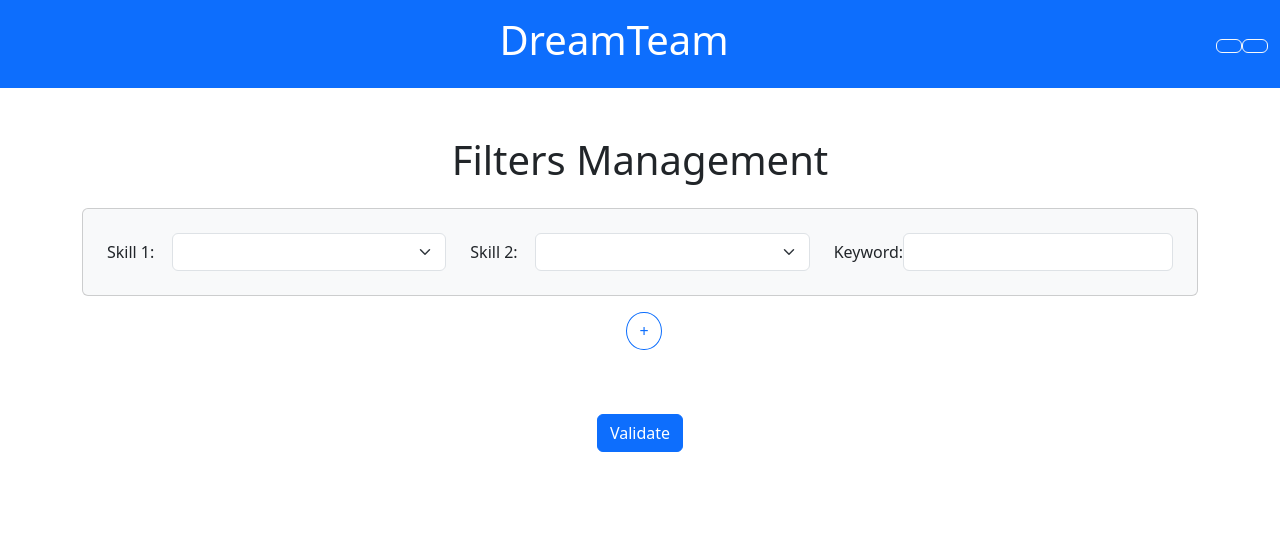
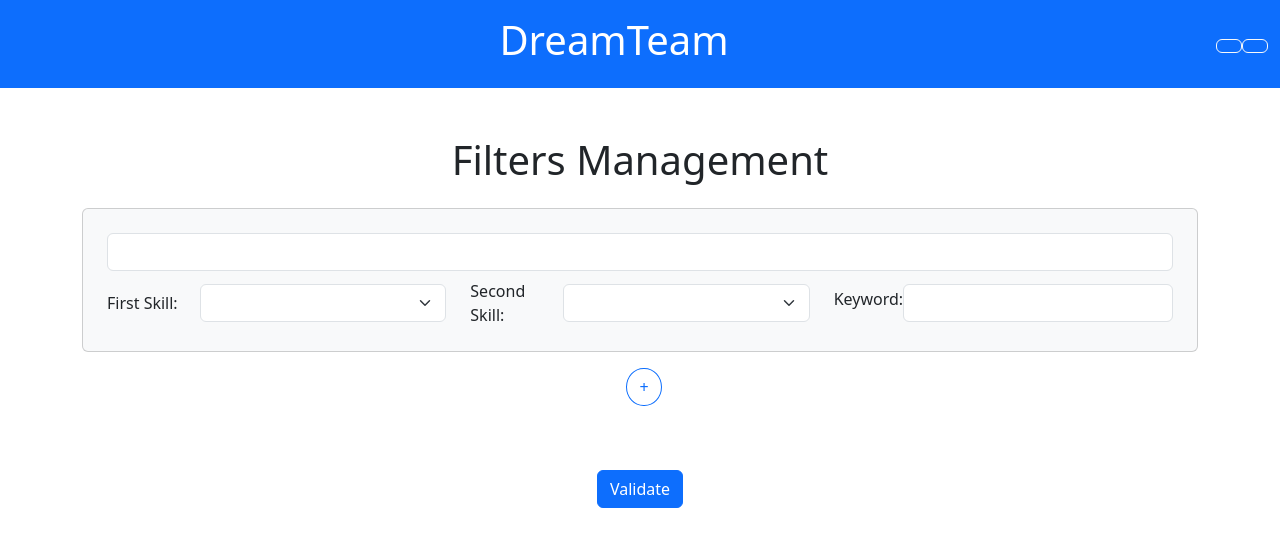
Before and after one commit to Sabrina-Dubois/dream-team-dev, a Vue app in the folder dt-presentation/: page /filters in a window 1280 px wide. Shown: the top 546 px of the page. Built offline with nearby package versions, Linux system fonts and the light colour scheme; some icons are missing.

Commit message:
[#34] update page back

```diff
--- a/dt-presentation/src/views/FiltersView.vue
+++ b/dt-presentation/src/views/FiltersView.vue
@@ -3,10 +3,16 @@
         <div class="container mt-5">
             <h1 class="text-center">{{ $t('Filters Management') }}</h1>
 
+            <!-- Filter name -->
             <div v-for="(filter, index) in filters" :key="index" class="card mt-4 bg-light p-4">
                 <div class="row align-items-center">
+                    <h5>
+                        <input v-model="filter.name" type="text" class="form-control" />
+                    </h5>
+
+                    <!-- First Skill -->
                     <div class="col-4 d-flex align-items-center">
-						<label class="form-label mb-0 me-2 col-2 ">Skill 1:</label>
+                        <label class="form-label mb-0 me-2 col-3">First Skill:</label>
                         <select v-model="filter.skills[0]" class="form-select">
                             <option v-for="skill in skillsList" :key="skill" :value="skill">
                                 {{ skill }}
@@ -14,34 +20,38 @@
                         </select>
                     </div>
 
+                    <!-- Second Skill -->
                     <div class="col-4 d-flex align-items-center">
-						<label class="form-label mb-0 me-2 col-2">Skill 2:</label>
-
+                        <label class="form-label mb-0 me-2 col-3">Second Skill:</label>
                         <select v-model="filter.skills[1]" class="form-select">
                             <option v-for="skill in skillsList" :key="skill" :value="skill">
                                 {{ skill }}
                             </option>
                         </select>
                     </div>
+
+                    <!-- Keyword -->
                     <div class="col-4 d-flex align-items-center">
-						<label clas="form-label ">Keyword:</label>
-						<input
-							type="text"
-							v-model="filter.keyword"
-							class="form-control"
-						/>
+                        <label class="form-label">Keyword:</label> <!-- Correction ici -->
+                        <input type="text" v-model="filter.keyword" class="form-control" />
                     </div>
                 </div>
             </div>
 
+            <!-- Add button -->
             <div class="text-center mt-3">
-				<button v-if="filters.length < 5" @click="addFilter"
+                <button
+                    v-if="filters.length < 5"
+                    @click="addFilter"
                     class="btn btn-outline-primary ms-2 rounded-circle"
-            > + </button>
+                >
+                    +
+                </button>
             </div>
+
+            <!-- Submit button -->
             <div class="text-center mt-5">
-				<button type="submit"
-                class="btn btn-primary mt-3">Validate</button>
+                <button @click="submitFilters" class="btn btn-primary mt-3">Validate</button>
             </div>
         </div>
     </main>
@@ -50,33 +60,70 @@
 <script>
 export default {
     name: 'FiltersView',
-	components: {},
     data() {
         return {
             filters: [
                 {
+                    name: '',
                     skills: ['', ''],
                     keyword: ''
                 }
             ],
-			skillsList: ['JS','HTML', 'Python','Vue']
+            skillsList: ['Skill1', 'Skill2', 'Skill3']
         }
     },
-
     methods: {
         addFilter() {
             if (this.filters.length < 5) {
                 this.filters.push({
+                    name: '',
                     skills: ['', ''],
                     keyword: ''
                 })
+            }
+        },
 
+        async submitFilters() {
+            try {
+                for (const filter of this.filters) {
+                    const response = await fetch('http://localhost:8080/filters/create', {
+                        method: 'POST',
+                        headers: {
+                            'Content-Type': 'application/json'
+                        },
+                        body: JSON.stringify({
+                            name: filter.name,
+                            firstSkill: filter.skills[0],
+                            secondSkill: filter.skills[1],
+                            keyword: filter.keyword
+                        })
+                    })
+
+                    if (!response.ok) {
+                        throw new Error('Failed to save the filter');
+                    }
+
+                    const data = await response.json()
+                    console.log('Filter saved successfully:', data)
+                }
+                this.resetFilters();
+            } catch (error) {
+                console.error('Error saving filters:', error);
+            }
+        },
+
+        resetFilters() {
+            this.filters = [
+                {
+                    name: '',
+                    skills: ['', ''],
+                    keyword: ''
+                }
+            ]
         }
     }
-	}
-}
+};
 </script>
 
 <style scoped>
-
 </style>
--- a/dt-presentation/src/views/ProfileView.vue
+++ b/dt-presentation/src/views/ProfileView.vue
@@ -12,7 +12,7 @@
 					<div class="d-flex flex-row align-items-start mt-4 card bg-light p-4">
 						<!-- Picture and File input  -->
 						<div class="col-12 col-lg-3 d-flex flex-column align-items-center mb-3 mb-lg-0">
-            <!-- Picture -->
+            			<!-- Picture -->
 							<div v-if="pictureProfil" class="profile-picture-preview mb-2">
 								<img
 								:src="pictureProfil"
```
Lines whose indentation alone changed are shown as unchanged.
